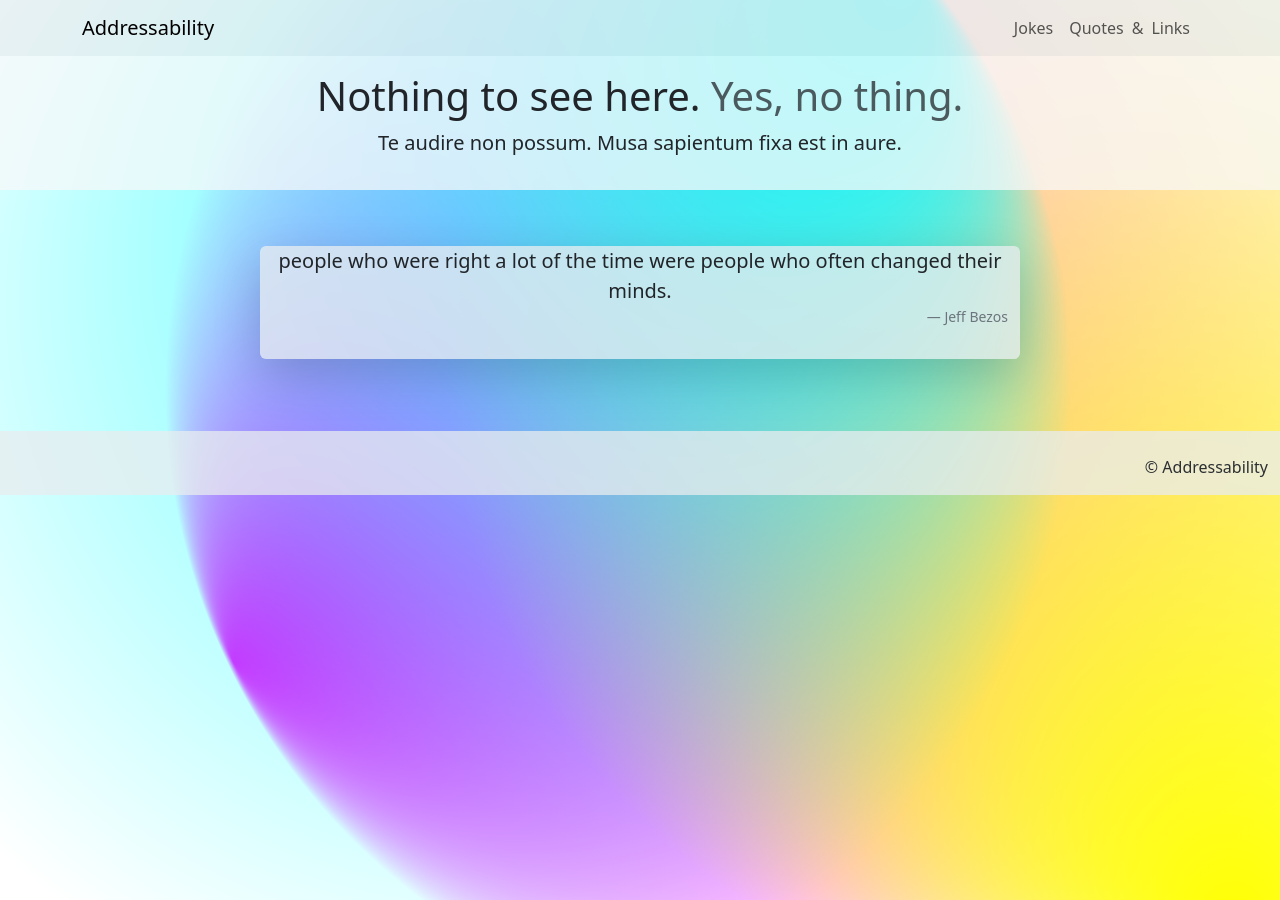
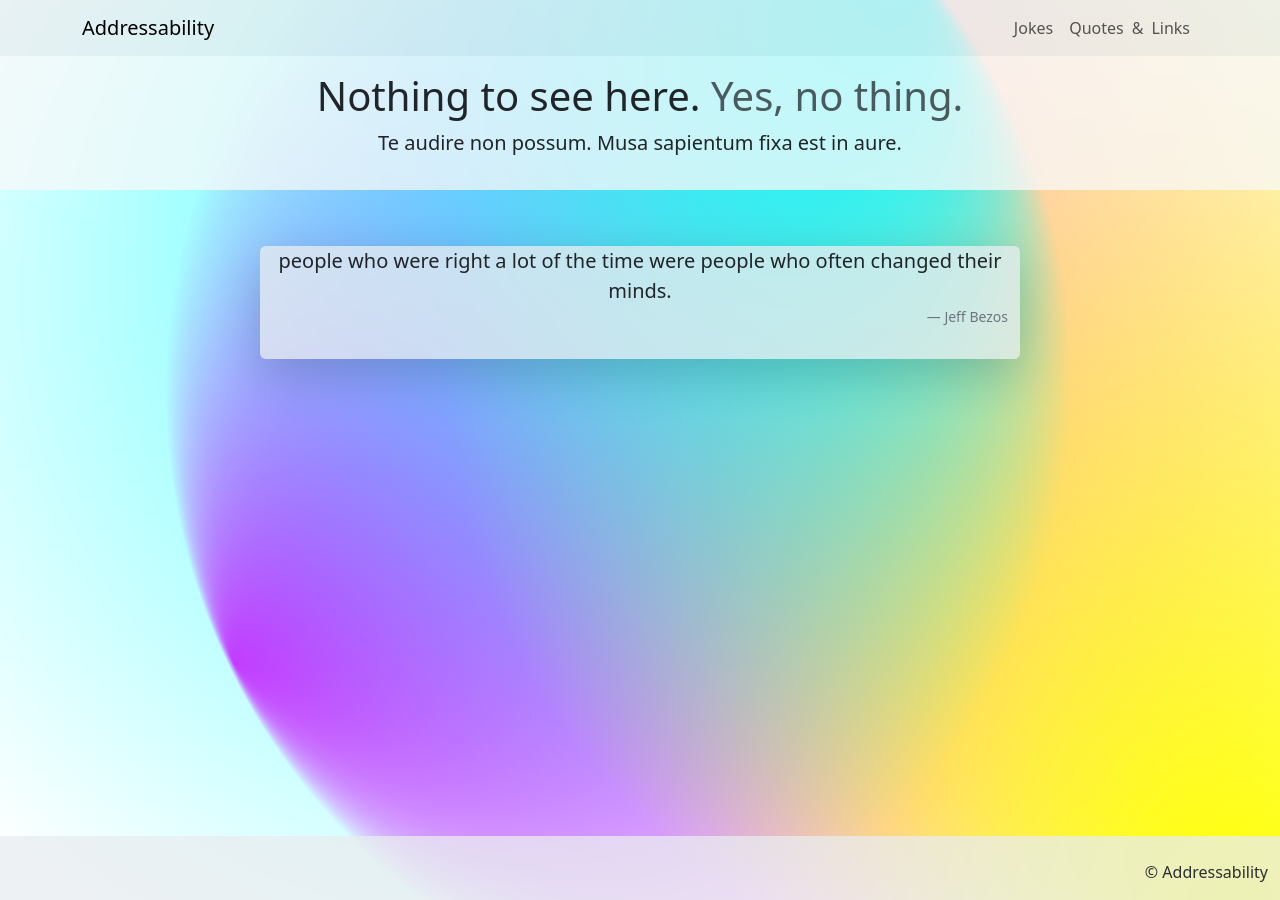
Before and after one commit to raz0x/addressability, a Jekyll site: the page built from index.html, in a window 1280 px wide. Built offline with Jekyll 4.4.1, drawn with Linux system fonts in a browser that asks for light colours.

Commit message:
Update footer.html

```diff
--- a/_includes/footer.html
+++ b/_includes/footer.html
@@ -1,4 +1,4 @@
-<footer class="container-fluid text-secondary-emphasis bg-body-secondary bg-opacity-75 mt-4 pt-4">
+<footer class="container-fluid text-secondary-emphasis bg-body-secondary bg-opacity-75 pt-4 mt-auto">
     <div class="row justify-content-center align-items-end">
         <div class="text-end">
             <p>&copy; Addressability</p>
```
